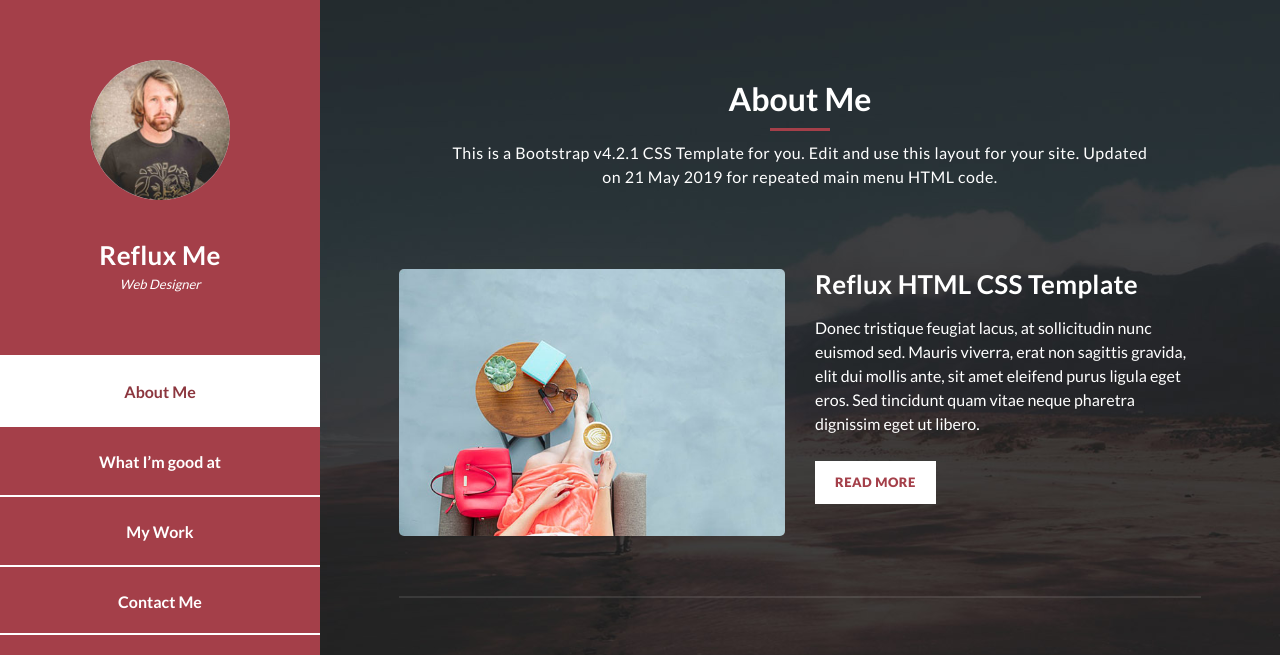
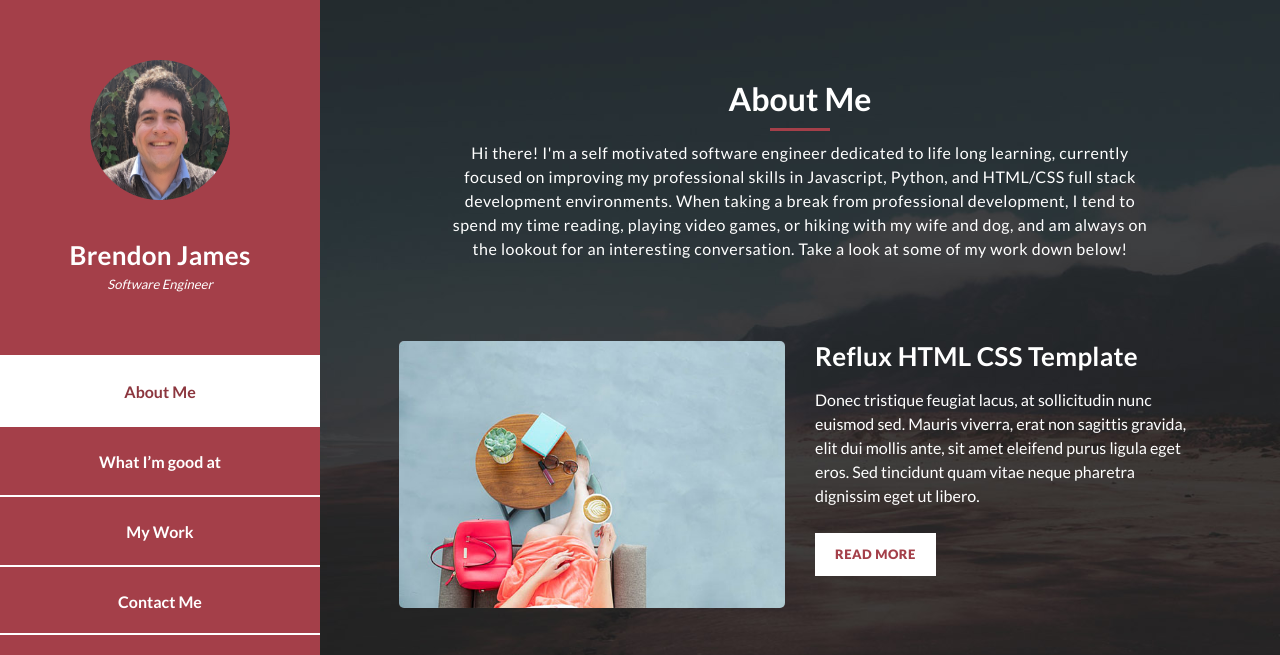
Before and after one commit to brendonwjames/brendonwjames.github.io, a plain HTML site: page index.html in a window 1280 px wide. Shown: the top 655 px of the page. Drawn offline with Linux system fonts and the light colour scheme.

Commit message:
initial changes

```diff
--- a/index.html
+++ b/index.html
@@ -37,11 +37,11 @@ https://templatemo.com/tm-531-reflux
           <i class="fa fa-times" id="menu-close"></i>
           <div class="container">
             <div class="image">
-              <a href="#"><img src="assets/images/author-image.jpg" alt="" /></a>
+              <a href="#"><img src="assets/images/headshotOne.png" alt="" /></a>
             </div>
             <div class="author-content">
-              <h4>Reflux Me</h4>
-              <span>Web Designer</span>
+              <h4>Brendon James</h4>
+              <span>Software Engineer</span>
             </div>
             <nav class="main-nav" role="navigation">
               <ul class="main-menu">
@@ -85,8 +85,10 @@ https://templatemo.com/tm-531-reflux
             <h2>About Me</h2>
             <div class="line-dec"></div>
             <span
-              >This is a Bootstrap v4.2.1 CSS Template for you. Edit and use
-              this layout for your site. Updated on 21 May 2019 for repeated main menu HTML code.</span
+              >Hi there! I'm a self motivated software engineer dedicated to life long learning,
+              currently focused on improving my professional skills in Javascript, Python, and HTML/CSS full stack development environments.
+              When taking a break from professional development, I tend to spend my time reading, playing video games, or hiking with my wife and dog,
+              and am always on the lookout for an interesting conversation. Take a look at some of my work down below!</span
             >
           </div>
           <div class="left-image-post">
```
Also changed, not shown: assets/images/headshotOne.png (added).
